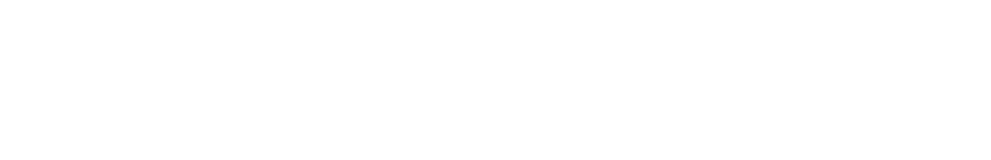
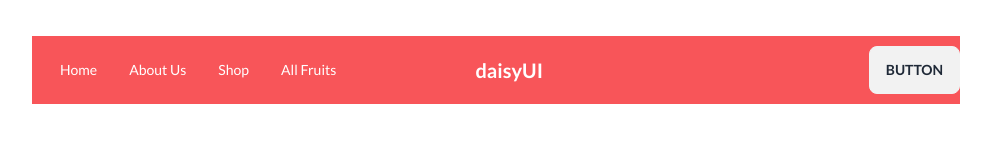
Before and after one commit to neamatullah01/assignment-3, a plain HTML site: page index.html in a window 1280 px wide. Shown: the whole page, without its empty margins (144-1135 px from the left). Drawn offline with nearby package versions, Linux system fonts and the light colour scheme.

Commit message:
nav working

```diff
--- a/index.html
+++ b/index.html
@@ -5,13 +5,64 @@
     <meta charset="UTF-8">
     <meta name="viewport" content="width=device-width, initial-scale=1.0">
     <title>Fruit Burst</title>
+
+    <!-- for tailwind and daisyui -->
+
     <link href="https://cdn.jsdelivr.net/npm/daisyui@3.5.0/dist/full.css" rel="stylesheet" type="text/css" />
     <script src="https://cdn.tailwindcss.com"></script>
+
+    <!-- google font lato -->
+    <link rel="preconnect" href="https://fonts.googleapis.com">
+    <link rel="preconnect" href="https://fonts.gstatic.com" crossorigin>
+    <link href="https://fonts.googleapis.com/css2?family=Lato:wght@400;700;900&display=swap" rel="stylesheet">
+    <style>
+        .font-lato{
+            font-family: 'Lato', sans-serif;
+        }
+    </style>
 </head>
 
-<body>
+<body class="font-lato">
     <header>
+        <nav>
+            <div class="flex justify-between items-center lg:mx-44 my-9  bg-[#F85559] text-white ">
+                <div>
 
+                    <div class="dropdown">
+                        <label tabindex="0" class="btn btn-ghost lg:hidden">
+                            <svg xmlns="http://www.w3.org/2000/svg" class="h-5 w-5" fill="none" viewBox="0 0 24 24"
+                                stroke="currentColor">
+                                <path stroke-linecap="round" stroke-linejoin="round" stroke-width="2"
+                                    d="M4 6h16M4 12h8m-8 6h16" />
+                            </svg>
+                        </label>
+                        <ul tabindex="0"
+                            class="menu menu-sm dropdown-content mt-3 z-[1] p-2 shadow bg-base-100 rounded-box w-52">
+                            <li><a>Home</a></li>
+                            <li><a>About Us</a></li>
+                            <li><a>Shop</a></li>
+                            <li><a>All Fruits</a></li>
+                        </ul>
+                    </div>
+
+                </div>
+
+                <div class="navbar hidden lg:flex">
+                    <ul class="menu menu-horizontal px-1">
+                        <li><a>Home</a></li>
+                        <li><a>About Us</a></li>
+                        <li><a>Shop</a></li>
+                        <li><a>All Fruits</a></li>
+                    </ul>
+                </div>
+                <div class="navbar">
+                    <a class="btn btn-ghost normal-case text-xl">daisyUI</a>
+                </div>
+                <div ">
+                    <a class="btn">Button</a>
+                </div>
+            </div>
+        </nav>
     </header>
     <main>
 
```
